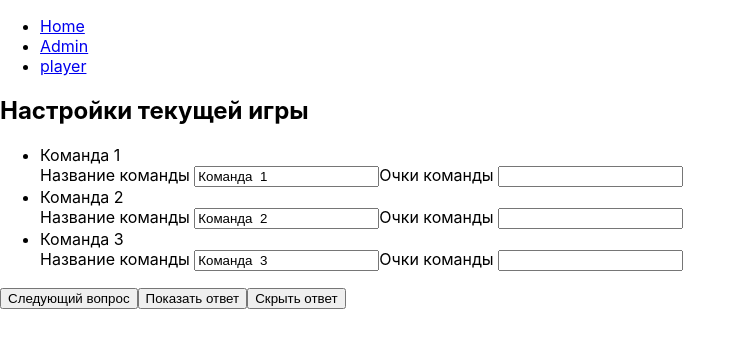
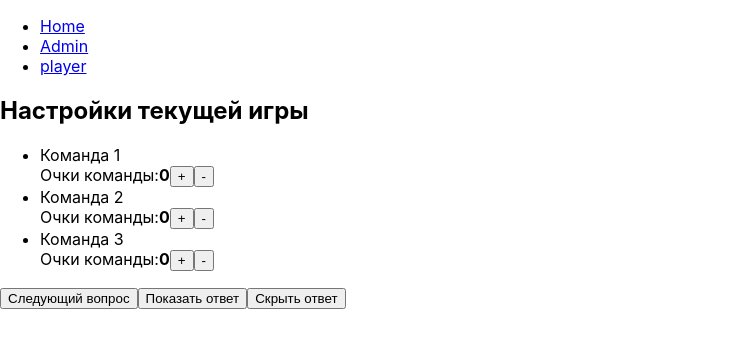
Before and after one commit to SocnetDev/wherelogic, a React (Create React App) app: page /admin in a window 1280 px wide. Shown: the top 348 px of the page, without its empty margins (0-746 px from the left). Built offline with nearby package versions, Linux system fonts and the light colour scheme.

Commit message:
Добавил кнопки для изменения баллов команды в админке

```diff
--- a/src/pages/Admin.tsx
+++ b/src/pages/Admin.tsx
@@ -1,4 +1,4 @@
-import React, {ChangeEvent, useState} from "react";
+import React, {useState} from "react";
 import {nextActiveQuest, toggleAnswer} from "../shared/service";
 
 type CommandsListProps = {
@@ -7,21 +7,27 @@ type CommandsListProps = {
 
 type CommandProps = {
     name: string;
+    points?: number;
 }
 
 function Command(props: CommandProps) {
-    const [name, setName] = useState<any>(props.name || '');
+    const [points, setPoints] = useState<any>(props.points || 0);
+
+    const changePoints = (points: number) => {
+       if (points >= 0) {
+           setPoints(points);
+       }
+    };
 
     return (
         <li>
-            <div>{ name }</div>
-            <label>Название команды <input type="text"
-                                           value={ name }
-                                           onChange={ (e: ChangeEvent<HTMLInputElement>) => {
-                                               setName(e.target.value)
-                                           } }/>
-            </label>
-            <label>Очки команды <input type="number" min="0"/></label>
+            <div>{ props.name }</div>
+            <div>
+                Очки команды:
+                <strong>{points}</strong>
+                <button onClick={ () => {const i = points + 1; changePoints(i);} }>+</button>
+                <button onClick={ () => {const i = points - 1; changePoints(i);} }>-</button>
+            </div>
         </li>
     );
 }
```
